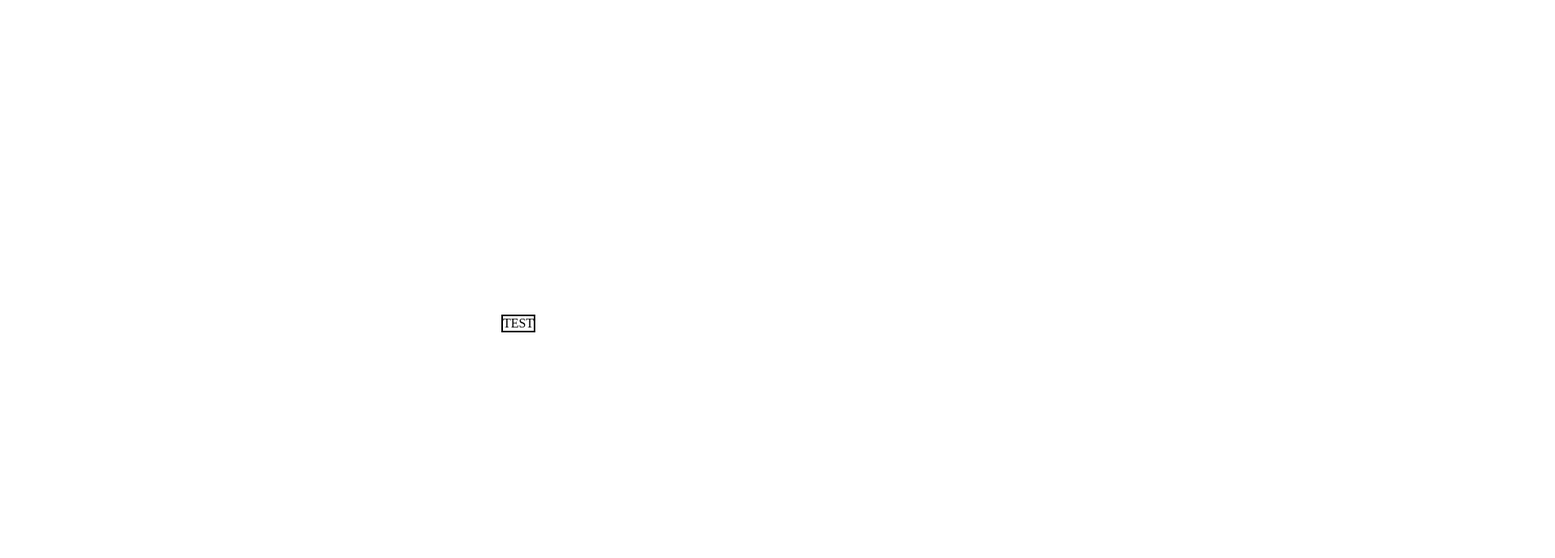
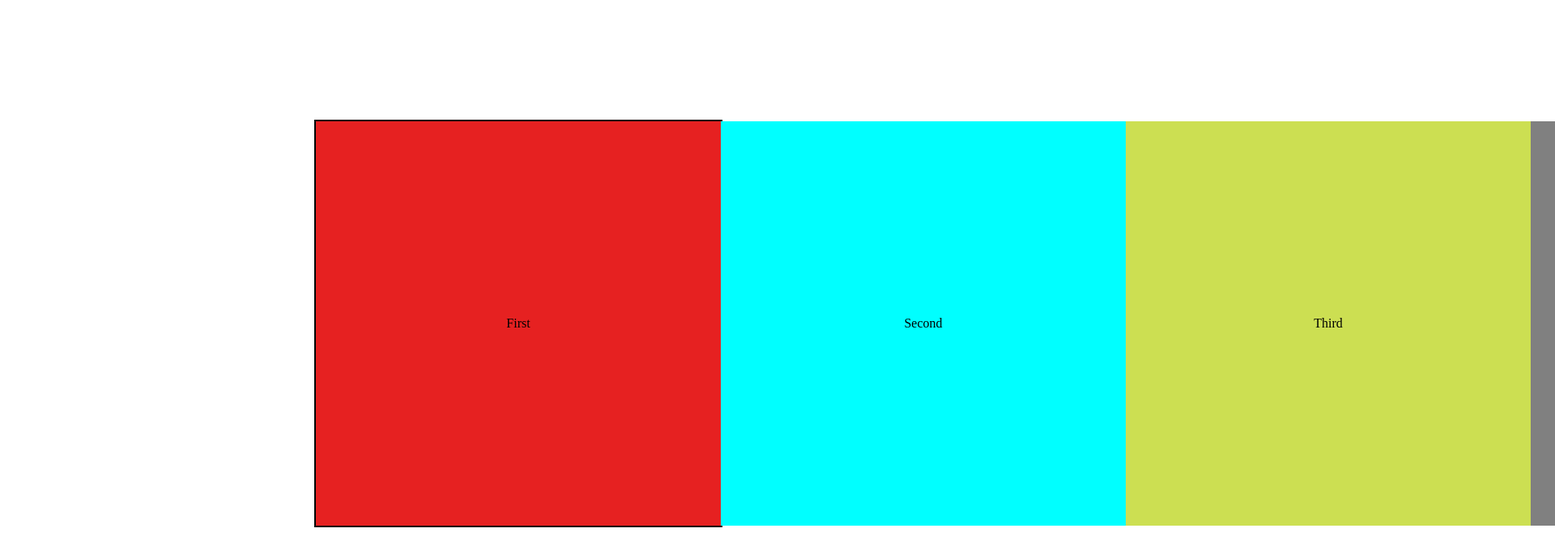
Before and after one commit to cyborgus-com/image-carousel, a website built with webpack: page src/template.html in a window 1280 px wide. Shown: the top 690 px of the page at 81% size, 1920 px wide, since content can reach past the window. Built offline with nearby package versions, Linux system fonts and the light colour scheme.

Commit message:
divs added, next - hide the wide one behind window

```diff
--- a/src/styles.css
+++ b/src/styles.css
@@ -8,4 +8,42 @@ body {
 
 .container {
     border: 2px solid black;
+    width: 500px;
+    height: 500px;
 }
+
+.carousel {
+    display: flex;
+    width: 2500px;
+    height: 500px;
+}
+
+.carousel > div {
+    /* max-width: 500px; */
+    /* max-height: 500px; */
+    height: 500px;
+    width: 500px;
+    display: flex;
+    justify-content: center;
+    align-items: center;
+}
+
+.img1 {
+    background-color: rgb(230, 33, 33);
+}
+
+.img2 {
+    background-color: aqua;
+}
+
+.img3 {
+    background-color: rgb(204, 223, 82);
+}
+
+.img4 {
+    background-color: gray;
+}
+
+.img5 {
+    background-color: rgb(90, 90, 241);
+}
--- a/src/template.html
+++ b/src/template.html
@@ -7,8 +7,13 @@
 </head>
 <body>
     <div class="container">
-        <div class="carousel"></div>
-        TEST
+        <div class="carousel">
+            <div class="img1">First</div>
+            <div class="img2">Second</div>
+            <div class="img3">Third</div>
+            <div class="img4">Fourth</div>
+            <div class="img5">Fifth</div>
+        </div>
     </div>
 </body>
 </html>
```
